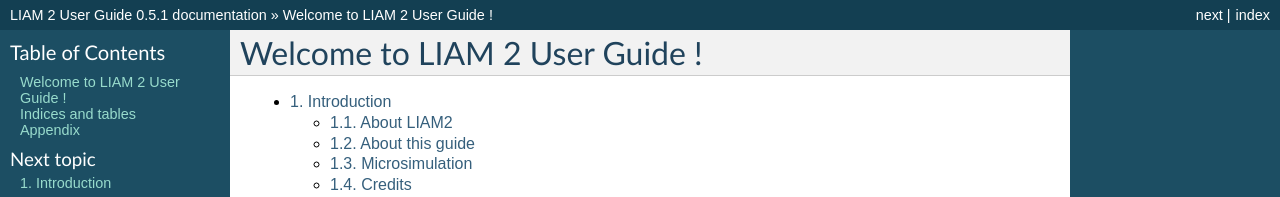
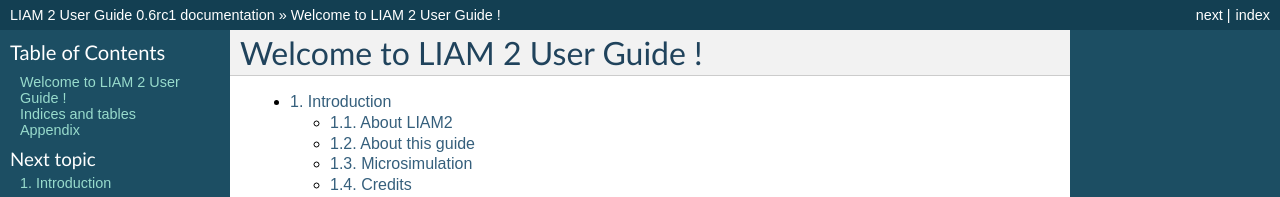
Before and after one commit to liam2/liam2, a Sphinx documentation site: the page built from doc/usersguide/source/index.rst, in a window 1280 px wide and 900 px high. Shown: the top 197 px of the window. Built offline with Sphinx 7.4.7, drawn with Linux system fonts in a browser that asks for light colours; formulas are drawn with MathJax 3; some of the changed text lies outside the part shown.

Commit message:
update version for RC

```diff
--- a/doc/usersguide/source/conf.py
+++ b/doc/usersguide/source/conf.py
@@ -49,9 +49,9 @@
 # built documents.
 #
 # The short X.Y version.
-version = '0.5'
+version = '0.6'
 # The full version, including alpha/beta/rc tags.
-release = '0.5.1'
+release = '0.6rc1'
 
 # The language for content autogenerated by Sphinx. Refer to documentation
 # for a list of supported languages.
```
